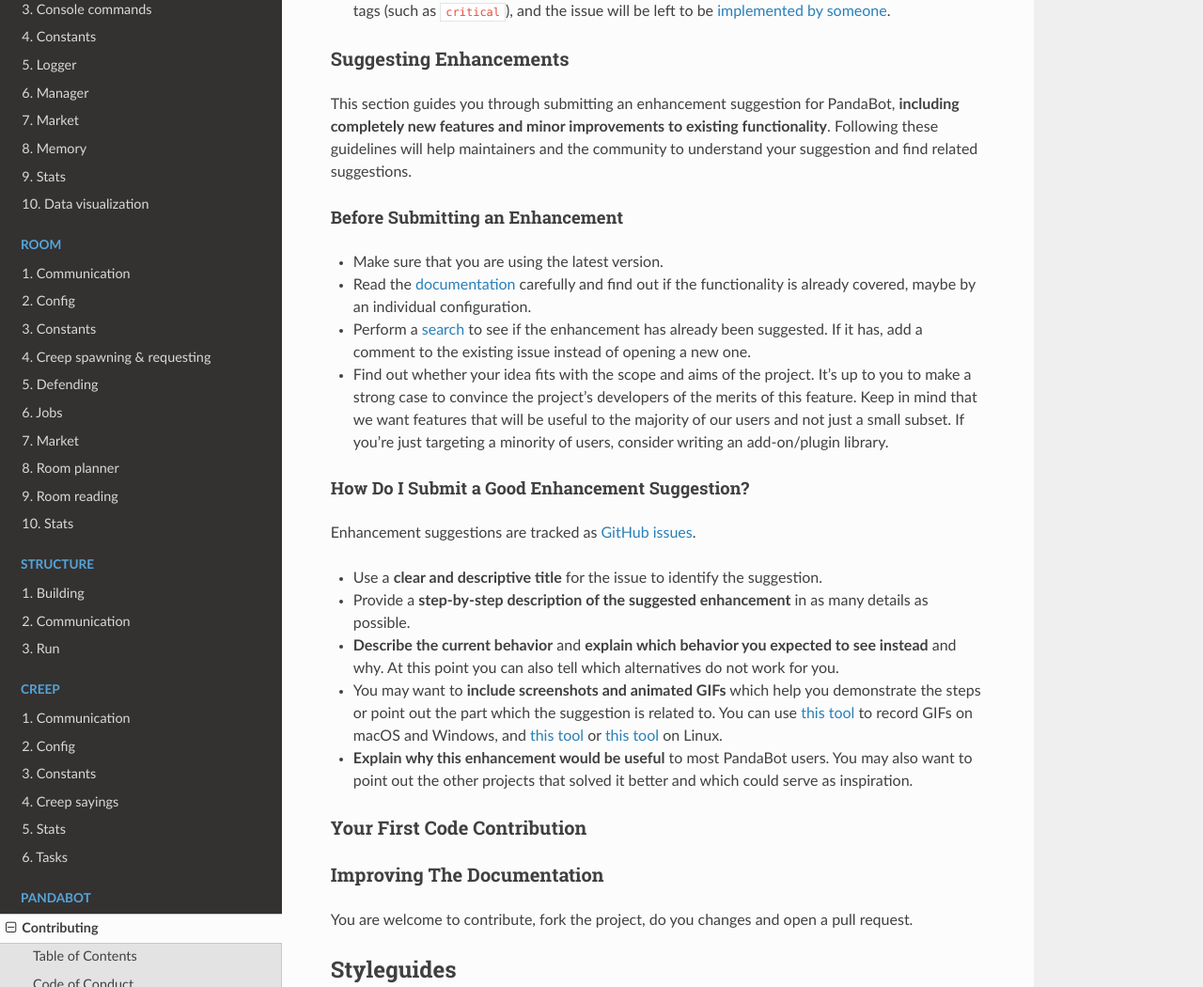
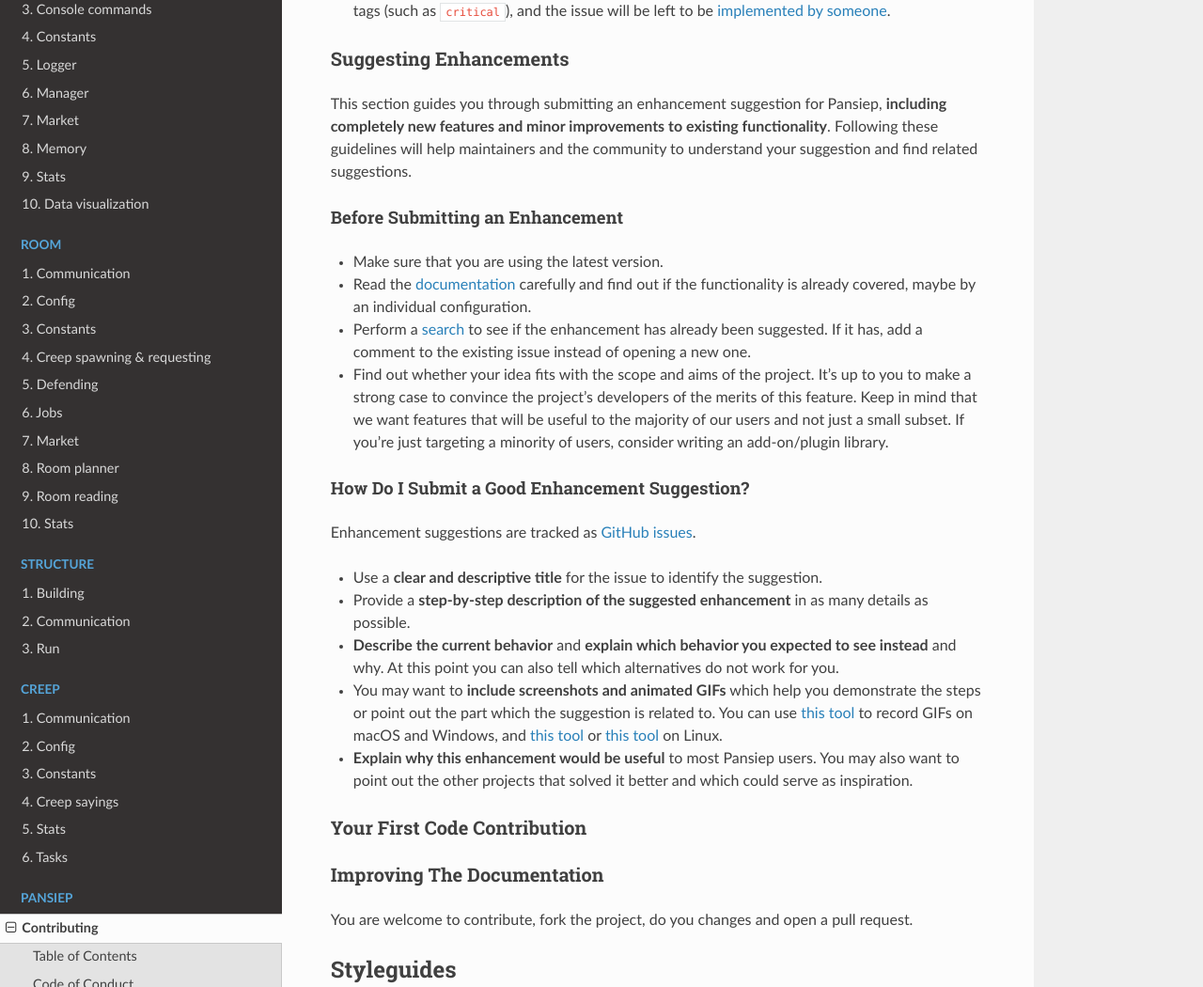
Before and after one commit to pieterbrandsen/Pansiep, a Sphinx documentation site: the page built from docs/source/CONTRIBUTING.rst, in a window 1280 px wide and 1400 px high, scrolled down 2559 px. Shown: the part 157-1207 px from the top of the window at 94% size. Built offline with Sphinx 7.4.7 and the Read the Docs theme 2.0.0, drawn with Linux system fonts in a browser that asks for light colours; some of the changed text lies outside the part shown.

Commit message:
Name changes and - made changes for a logo to be displayed.

```diff
--- a/docs/source/CONTRIBUTING.rst
+++ b/docs/source/CONTRIBUTING.rst
@@ -42,8 +42,8 @@
 ---------------
 
 This project and everyone participating in it is governed by the
-`PandaBot Code of
-Conduct <https://github.com/pieterbrandsen/PandaBotblob/master/CODE_OF_CONDUCT.md>`__.
+`Pansiep Code of
+Conduct <https://github.com/pieterbrandsen/Pansiepblob/master/CODE_OF_CONDUCT.md>`__.
 By participating, you are expected to uphold this code. Please report
 unacceptable behavior
 to screeps@pieterbrandsen.nl.
@@ -52,10 +52,10 @@
 -----------------
 
     If you want to ask a question, we assume that you have read the
-    available `Documentation <https://pandabot.readthedocs.io/>`__.
+    available `Documentation <https://Pansiep.readthedocs.io/>`__.
 
 Before you ask a question, it is best to search for existing
-`Issues <https://github.com/pieterbrandsen/PandaBotissues>`__ that might
+`Issues <https://github.com/pieterbrandsen/Pansiepissues>`__ that might
 help you. In case you have found a suitable issue and still need
 clarification, you can write your question in this issue. It is also
 advisable to search the internet for answers first.
@@ -64,7 +64,7 @@
 clarification, we recommend the following:
 
 -  Open an
-   `Issue <https://github.com/pieterbrandsen/PandaBotissues/new>`__.
+   `Issue <https://github.com/pieterbrandsen/Pansiepissues/new>`__.
 -  Provide as much context as you can about what you're running into.
 -  Provide project and platform versions (nodejs, npm, etc), depending
    on what seems relevant.
@@ -119,13 +119,13 @@
 -  Determine if your bug is really a bug and not an error on your side
    e.g. using incompatible environment components/versions (Make sure
    that you have read the
-   `documentation <https://pandabot.readthedocs.io/>`__. If you are
+   `documentation <https://Pansiep.readthedocs.io/>`__. If you are
    looking for support, you might want to check `this
    section <#i-have-a-question>`__).
 -  To see if other users have experienced (and potentially already
    solved) the same issue you are having, check if there is not already
    a bug report existing for your bug or error in the `bug
-   tracker <https://github.com/pieterbrandsen/PandaBotissues?q=label%3Abug>`__.
+   tracker <https://github.com/pieterbrandsen/Pansiepissues?q=label%3Abug>`__.
 -  Also make sure to search the internet (including Stack Overflow) to
    see if users outside of the GitHub community have discussed the
    issue.
@@ -157,7 +157,7 @@
 with the project:
 
 -  Open an
-   `Issue <https://github.com/pieterbrandsen/PandaBotissues/new>`__.
+   `Issue <https://github.com/pieterbrandsen/Pansiepissues/new>`__.
    (Since we can't be sure at this point whether it is a bug or not, we
    ask you not to talk about a bug yet and not to label the issue.)
 -  Explain the behavior you would expect and the actual behavior.
@@ -190,7 +190,7 @@
 ~~~~~~~~~~~~~~~~~~~~~~~
 
 This section guides you through submitting an enhancement suggestion for
-PandaBot, **including completely new features and minor improvements to
+Pansiep, **including completely new features and minor improvements to
 existing functionality**. Following these guidelines will help
 maintainers and the community to understand your suggestion and find
 related suggestions.
@@ -203,11 +203,11 @@
 ^^^^^^^^^^^^^^^^^^^^^^^^^^^^^^^^
 
 -  Make sure that you are using the latest version.
--  Read the `documentation <https://pandabot.readthedocs.io/>`__
+-  Read the `documentation <https://Pansiep.readthedocs.io/>`__
    carefully and find out if the functionality is already covered, maybe
    by an individual configuration.
 -  Perform a
-   `search <https://github.com/pieterbrandsen/PandaBotissues>`__ to see
+   `search <https://github.com/pieterbrandsen/Pansiepissues>`__ to see
    if the enhancement has already been suggested. If it has, add a
    comment to the existing issue instead of opening a new one.
 -  Find out whether your idea fits with the scope and aims of the
@@ -225,7 +225,7 @@
 ^^^^^^^^^^^^^^^^^^^^^^^^^^^^^^^^^^^^^^^^^^^^^^
 
 Enhancement suggestions are tracked as `GitHub
-issues <https://github.com/pieterbrandsen/PandaBotissues>`__.
+issues <https://github.com/pieterbrandsen/Pansiepissues>`__.
 
 -  Use a **clear and descriptive title** for the issue to identify the
    suggestion.
@@ -241,7 +241,7 @@
    Windows, and `this
    tool <https://github.com/colinkeenan/silentcast>`__ or `this
    tool <https://github.com/GNOME/byzanz>`__ on Linux.
--  **Explain why this enhancement would be useful** to most PandaBot
+-  **Explain why this enhancement would be useful** to most Pansiep
    users. You may also want to point out the other projects that solved
    it better and which could serve as inspiration.
 
--- a/docs/source/conf.py
+++ b/docs/source/conf.py
@@ -17,7 +17,7 @@
 
 # -- Project information -----------------------------------------------------
 
-project = 'PandaBot'
+project = 'Pansiep'
 copyright = '2021, Pieter Brandsen'
 author = 'Pieter Brandsen'
 
@@ -76,6 +76,11 @@
 # a list of builtin themes.
 #
 html_theme = 'sphinx_rtd_theme'
+html_theme_options = {
+    'logo_only': True,
+    'display_version': True,
+
+}
 
 # Theme options are theme-specific and customize the look and feel of a theme
 # further.  For a list of options available for each theme, see the
@@ -87,6 +92,7 @@
 # relative to this directory. They are copied after the builtin static files,
 # so a file named "default.css" will overwrite the builtin "default.css".
 html_static_path = ['_static']
+html_logo = './images/Logo.png'
 
 # Custom sidebar templates, must be a dictionary that maps document names
 # to template names.
@@ -102,7 +108,7 @@
 # -- Options for HTMLHelp output ---------------------------------------------
 
 # Output file base name for HTML help builder.
-htmlhelp_basename = 'PandaBot'
+htmlhelp_basename = 'Pansiep'
 
 
 # -- Options for LaTeX output ------------------------------------------------
@@ -129,7 +135,7 @@
 # (source start file, target name, title,
 #  author, documentclass [howto, manual, or own class]).
 latex_documents = [
-    (master_doc, 'PandaBot.tex', 'PandaBot Documentation',
+    (master_doc, 'Pansiep.tex', 'Pansiep Documentation',
      'Pieter Brandsen', 'manual'),
 ]
 
@@ -139,7 +145,7 @@
 # One entry per manual page. List of tuples
 # (source start file, name, description, authors, manual section).
 man_pages = [
-    (master_doc, 'PandaBot', 'PandaBot Documentation',
+    (master_doc, 'Pansiep', 'Pansiep Documentation',
      [author], 1)
 ]
 
@@ -150,8 +156,8 @@
 # (source start file, target name, title, author,
 #  dir menu entry, description, category)
 texinfo_documents = [
-    (master_doc, 'PandaBot', 'PandaBot Documentation',
-     author, 'PandaBot', 'One line description of project.',
+    (master_doc, 'Pansiep', 'Pansiep Documentation',
+     author, 'Pansiep', 'One line description of project.',
      'Miscellaneous'),
 ]
 
```
Also changed, not shown: README.md (+2 -2 lines), docs/source/index.rst (+4 -4 lines), package.json (+4 -4 lines), 3 other files.
